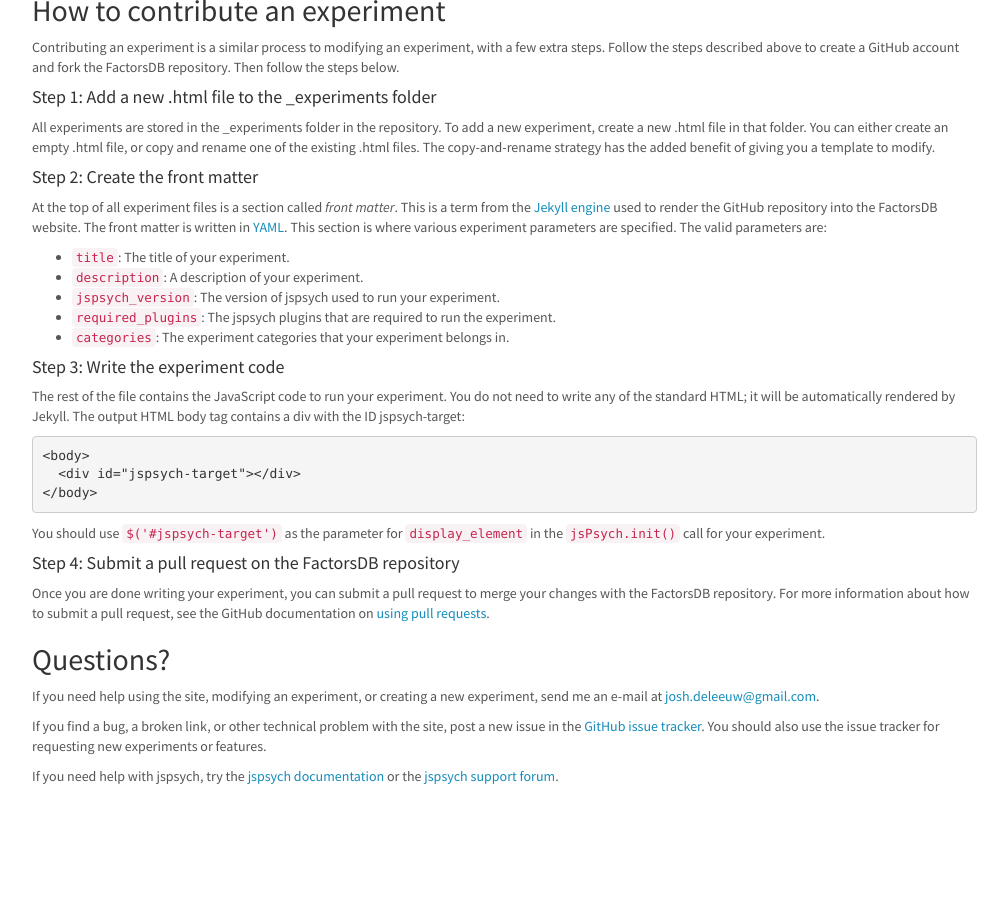
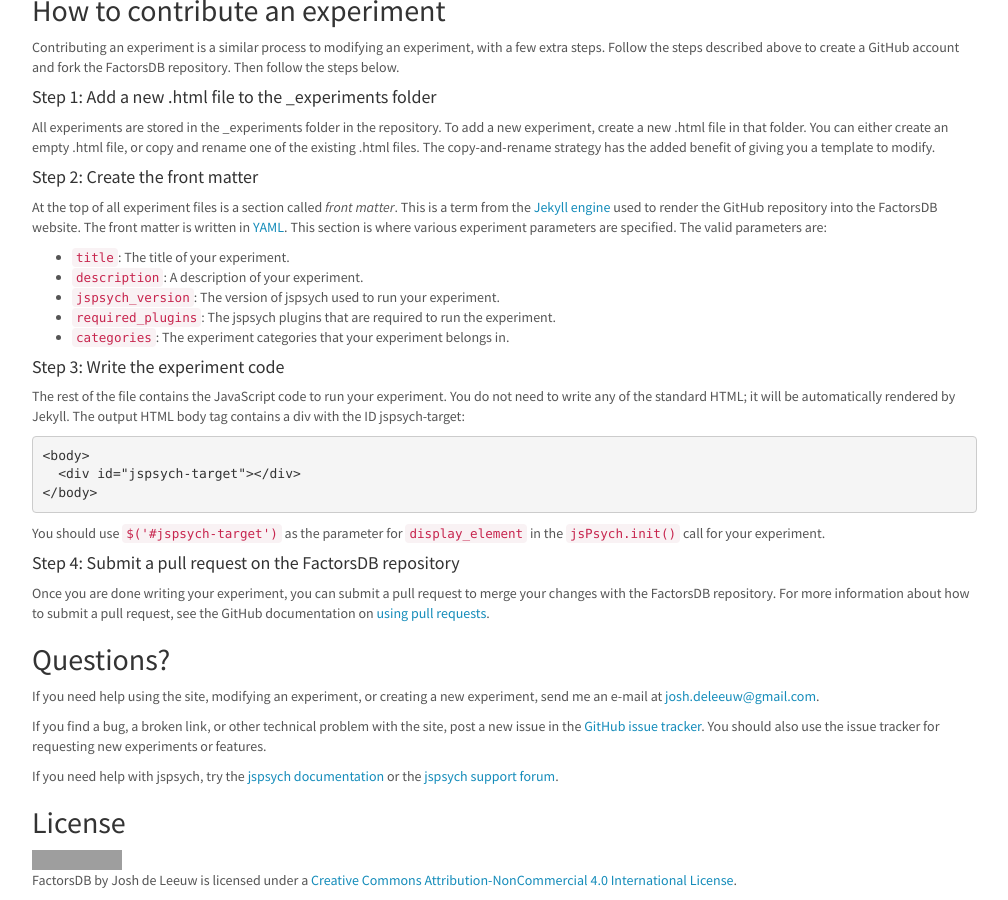
Before and after one commit to jodeleeuw/factorsdb, a Jekyll site: the page built from about/index.md, in a window 1280 px wide and 900 px high, scrolled down 980 px. Shown: the whole window, without its empty margins (233-1241 px from the left). Built offline with Jekyll 4.4.1, drawn with Linux system fonts in a browser that asks for light colours; Markdown is read by kramdown in place of the engine named in the settings; before the commit the page ends 1776 px from its top, so only the background shows below that; grey boxes are pictures that could not be loaded.

Commit message:
add license

```diff
--- a/about/index.md
+++ b/about/index.md
@@ -147,3 +147,7 @@
 If you need help with jspsych, try the
 [jspsych documentation](http://docs.jspsych.org) or the
 [jspsych support forum](https://groups.google.com/forum/#!forum/jspsych).
+
+## License
+
+<a rel="license" href="http://creativecommons.org/licenses/by-nc/4.0/"><img alt="Creative Commons License" style="border-width:0" src="https://i.creativecommons.org/l/by-nc/4.0/88x31.png" /></a><br /><span xmlns:dct="http://purl.org/dc/terms/" property="dct:title">FactorsDB</span> by <span xmlns:cc="http://creativecommons.org/ns#" property="cc:attributionName">Josh de Leeuw</span> is licensed under a <a rel="license" href="http://creativecommons.org/licenses/by-nc/4.0/">Creative Commons Attribution-NonCommercial 4.0 International License</a>.
```
